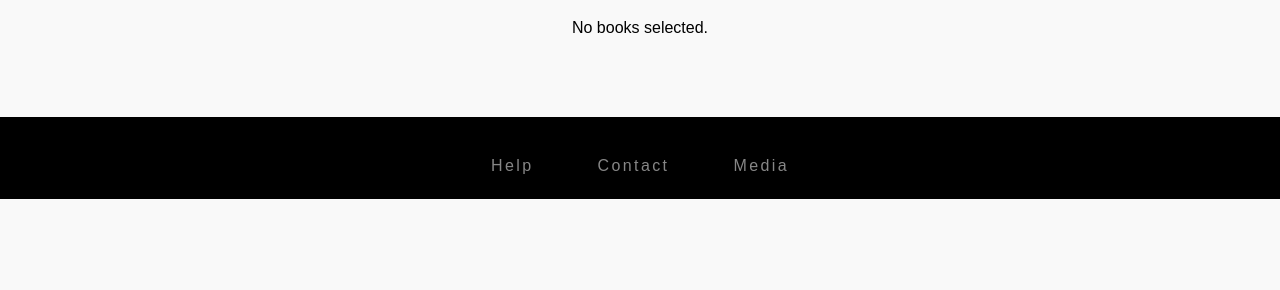
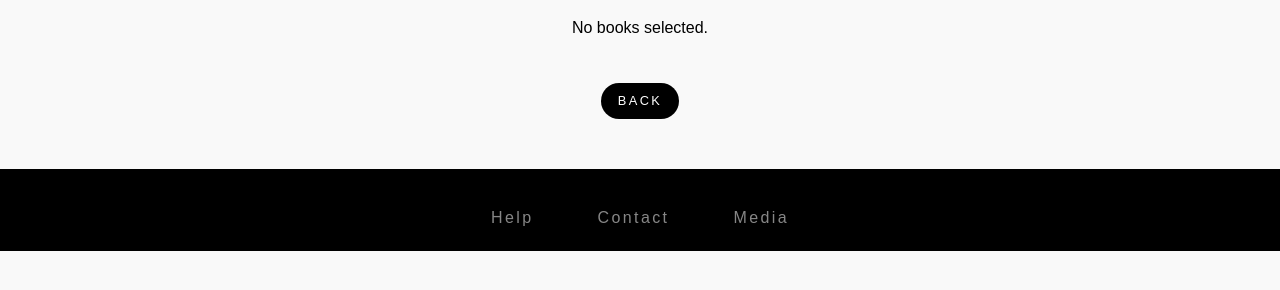
Before and after one commit to Tnargw/Book-Project, a plain HTML site: page Playground/recommendations/recommendations.html in a window 1280 px wide. Shown: the part 142-432 px from the top of the page. Drawn offline with Linux system fonts and the light colour scheme.

Commit message:
Fixed a few things.

```diff
--- a/Playground/recommendations/recommendations.html
+++ b/Playground/recommendations/recommendations.html
@@ -16,7 +16,7 @@
         <nav class="nav-links">
             <a href="/login.html">HOME</a>
             <a href="#">ABOUT</a>
-            <a href="#">LIBRARY</a>
+            <a href="library.html">LIBRARY</a>
         </nav>
         <button class="sketchpad-btn">SKETCHPAD</button>
     </header>
@@ -24,9 +24,11 @@
 
     <div id="selectedBooks"></div>
     <div id="recommendations"></div>
-    <div id="continueBtn-container">
+    <div id="navBtn-container">
+        <button id="backBtn">BACK</button>
         <button id="continueBtn" style="display:none;">CONTINUE</button>
     </div>
+
 
     <footer>
         <button>Help</button>
--- a/src/css/partials/bookPicker.css
+++ b/src/css/partials/bookPicker.css
@@ -94,12 +94,14 @@ html, body {
     max-width: 200px;           /* optional: max width */
     text-align: center;
   }
-  #continueBtn-container {
-    display: flex;
-    justify-content: center; /* centers horizontally */
-    margin-top: 30px;
-    margin-bottom: 50px;
-  }
+#navBtn-container {
+  display: flex;
+  justify-content: center;
+  gap: 20px;
+  margin-top: 30px;
+  margin-bottom: 50px;
+}
+
 
 
   #searchContainer {
--- a/src/css/partials/utilities.css
+++ b/src/css/partials/utilities.css
@@ -148,6 +148,7 @@ input[type="date"] {
   background-color: var(--color5);
   border-radius: 999px;
   border: 2px solid var(--color2);
+  text-transform: capitalize;
 }
 
 
--- a/src/js/recommendationsController.mjs
+++ b/src/js/recommendationsController.mjs
@@ -1,4 +1,4 @@
-(async function() {
+(async function () {
   const stored = localStorage.getItem('selectedBooks');
   if (!stored) {
     document.getElementById('recommendations').innerText = 'No books selected.';
@@ -165,6 +165,10 @@
       booksDiv.appendChild(card);
     }
 
+    document.getElementById('backBtn').addEventListener('click', () => {
+      window.location.href = '/Playground/recommendations/bookPicker.html';
+    });
+
     continueBtn.addEventListener('click', () => {
       window.location.href = '/character.html';
     });
```
Also changed, not shown: Playground/recommendations/bookPicker.html (+3 -1 lines), character.html (+4 -1 lines), library.html (+5 -2 lines), login.html (+6 -2 lines), newadvent.html (+6 -3 lines).
